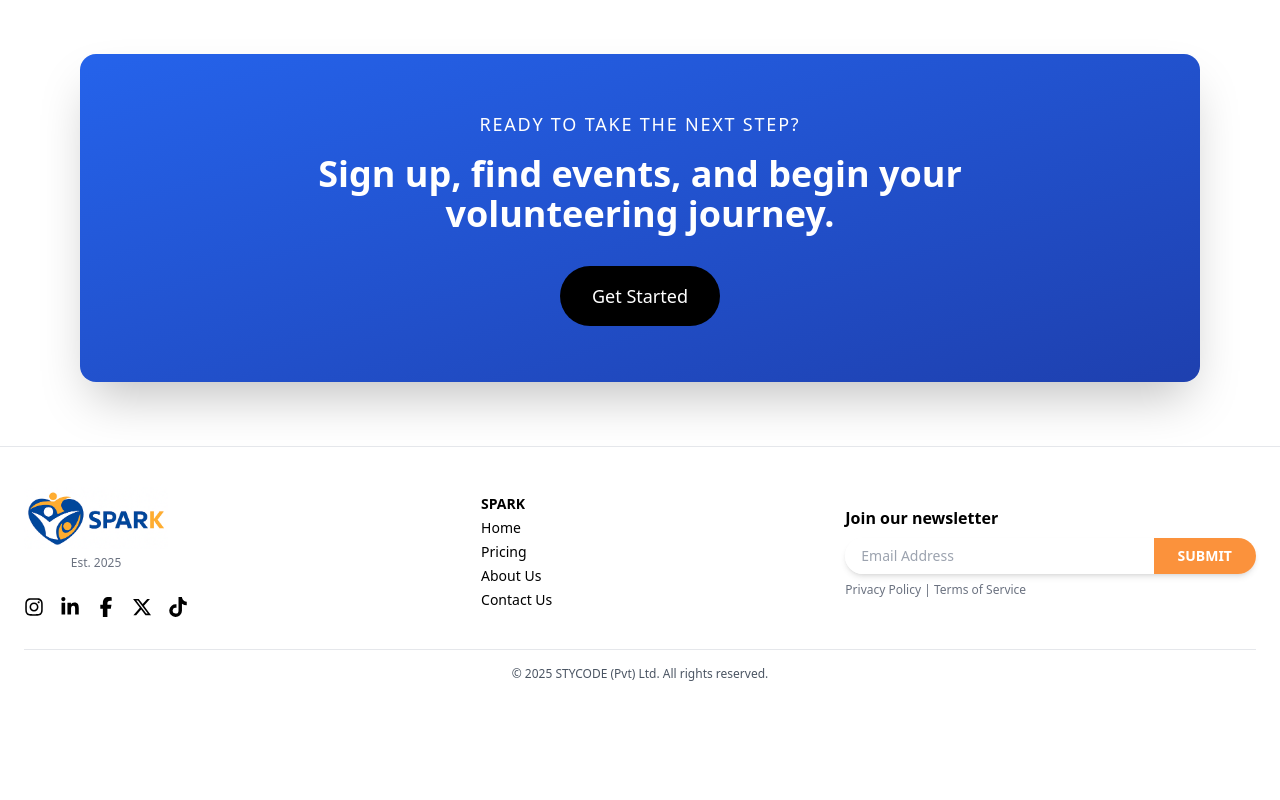
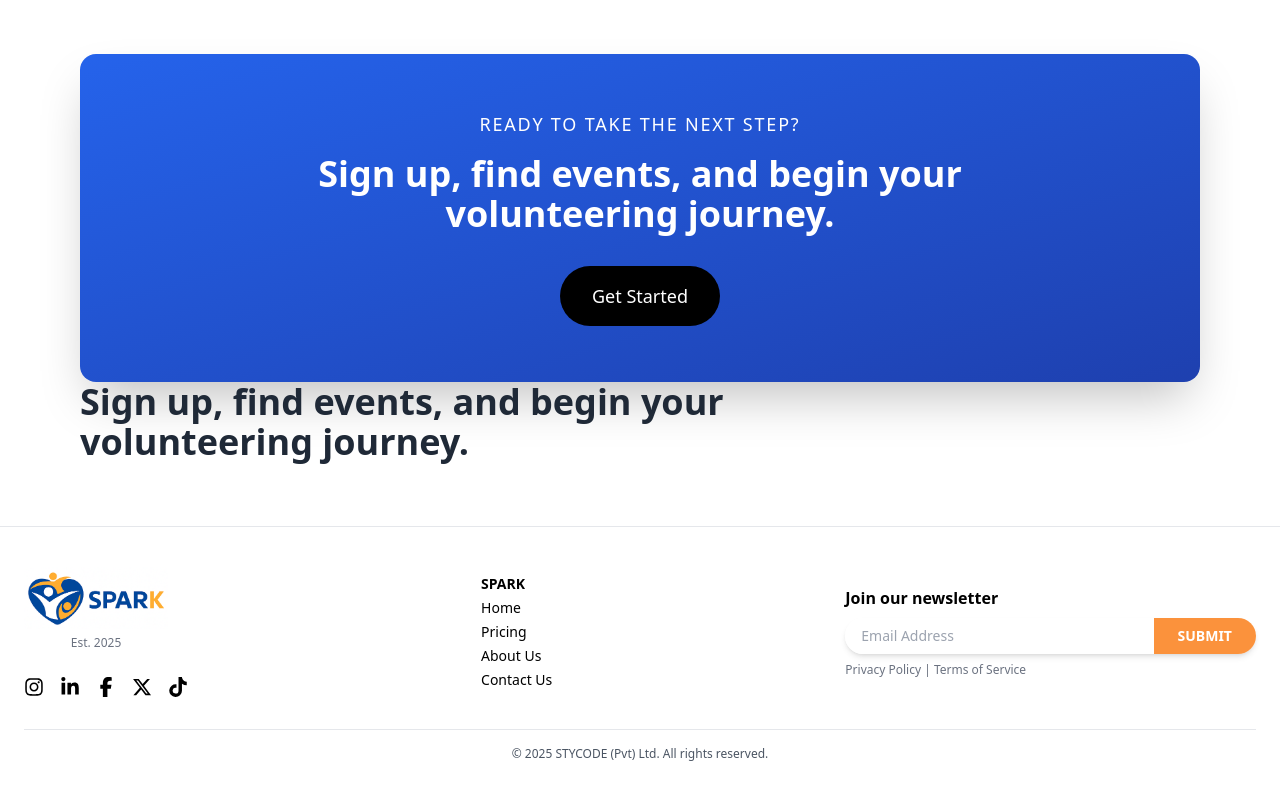
Before and after one commit to Seneth-Jayashan/Spark, a React (Vite) app in the folder frontend/: page / in a window 1280 px wide. Shown: the part 2825-3625 px from the top of the page. Before the commit the page ends 3547 px from the top, so only its background shows below. Built offline with nearby package versions, Linux system fonts and the light colour scheme.

Commit message:
Update Home.jsx

```diff
--- a/frontend/src/pages/Home.jsx
+++ b/frontend/src/pages/Home.jsx
@@ -319,6 +319,10 @@ const HeroPage = () => {
             Get Started
           </motion.button>
         </motion.div>
+
+        <h3 className="text-3xl md:text-4xl font-bold leading-relaxed">
+            Sign up, find events, and begin your <br /> volunteering journey.
+          </h3>
       </div>
     </>
   );
```
